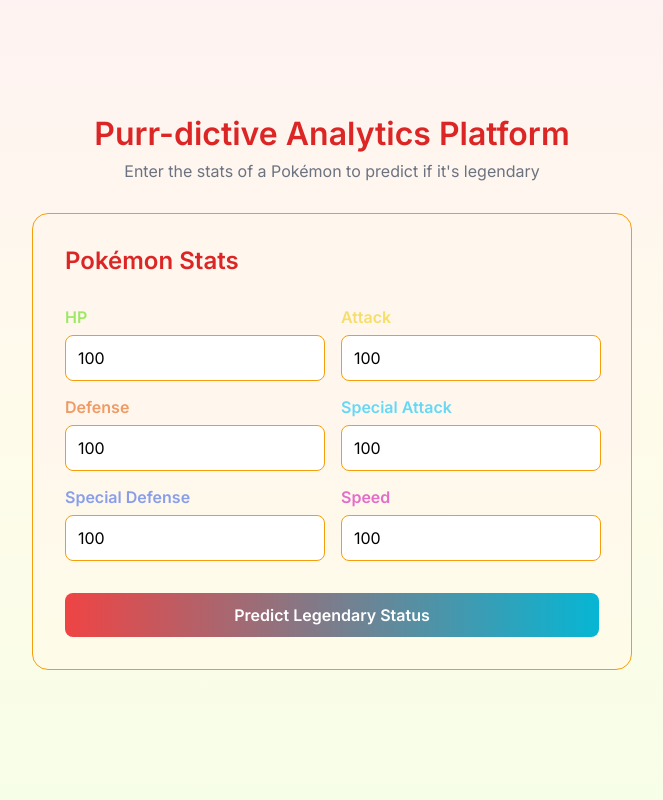
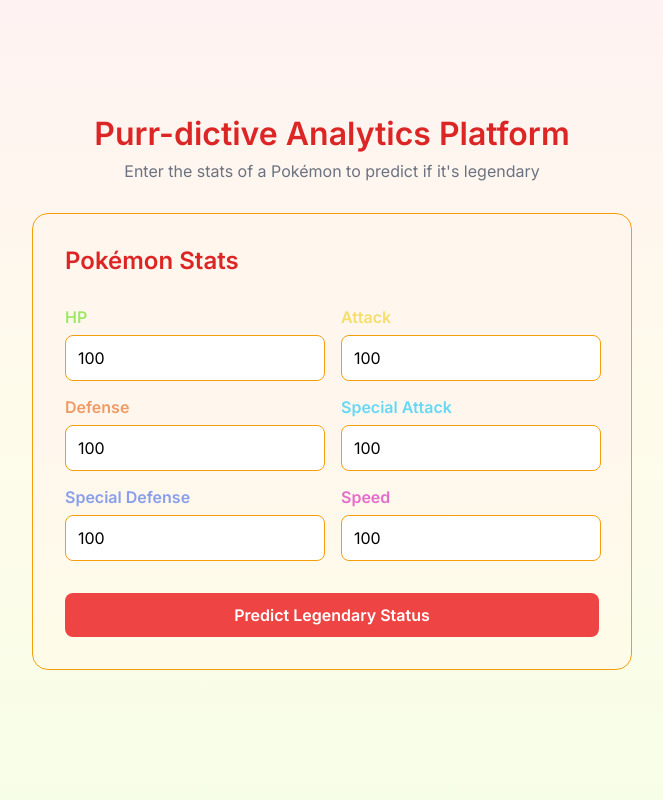
Before and after one commit to suarezsandicamilo/purr-dictive-analytics-platform, a Django app: page / in a window 1280 px wide. Shown: the whole page, without its empty margins (308-971 px from the left). Run offline with Django 5.2, Linux system fonts and the light colour scheme.

Commit message:
Refactor CSS variables for submit button and improve gradient handling

```diff
--- a/src/app/static/main.css
+++ b/src/app/static/main.css
@@ -16,10 +16,8 @@
   --card-gradient-mid: #fff7ed;
   --card-gradient-end: #fefce8;
 
-  --submit-gradient-start: #ef4444;
-  --submit-gradient-end: #06b6d4;
-  --submit-gradient-start-hover: #fca5a5;
-  --submit-gradient-end-hover: #22d3ee;
+  --submit-color: #ef4444;
+  --submit-color-hover: #fca5a5;
 
   --title-color: #dc2626;
   --subtitle-color: #6b7280;
@@ -76,7 +74,12 @@
   min-height: 100vh;
   padding: 1rem;
   padding-top: 2rem;
-  background: linear-gradient(180deg, var(--gradient-start), var(--gradient-mid), var(--gradient-end));
+  background: linear-gradient(
+    180deg,
+    var(--gradient-start),
+    var(--gradient-mid),
+    var(--gradient-end)
+  );
 }
 
 #submit {
@@ -84,15 +87,14 @@
   padding: 0.75rem;
   border-radius: 0.5rem;
   border: none;
-  background: linear-gradient(to right, var(--submit-gradient-start), var(--submit-gradient-end));
+  background-color: var(--submit-color);
   color: #ffffff;
   cursor: pointer;
   font-weight: 600;
-  transition: background 0.3s ease;
-}
 
-#submit:hover {
-  background: linear-gradient(to right, var(--submit-gradient-start-hover), var(--submit-gradient-end-hover));
+  &:hover {
+    background-color: var(--submit-color-hover);
+  }
 }
 
 .card {
@@ -102,7 +104,12 @@
   padding: 2rem;
   border: 1px solid var(--border-color);
   border-radius: 1rem;
-  background: linear-gradient(180deg, var(--card-gradient-start), var(--card-gradient-mid), var(--card-gradient-end));
+  background: linear-gradient(
+    180deg,
+    var(--card-gradient-start),
+    var(--card-gradient-mid),
+    var(--card-gradient-end)
+  );
 }
 
 .card-title {
@@ -130,6 +137,10 @@
   gap: 1rem;
   padding-bottom: 2rem;
   grid-template-columns: 1fr;
+
+  @media (width >= 768px) {
+    grid-template-columns: repeat(2, 1fr);
+  }
 }
 
 .hidden {
@@ -177,9 +188,3 @@
   font-weight: 600;
   text-align: center;
 }
-
-@media (min-width: 768px) {
-  .form-grid {
-    grid-template-columns: repeat(2,1fr);
-  }
-}
```
